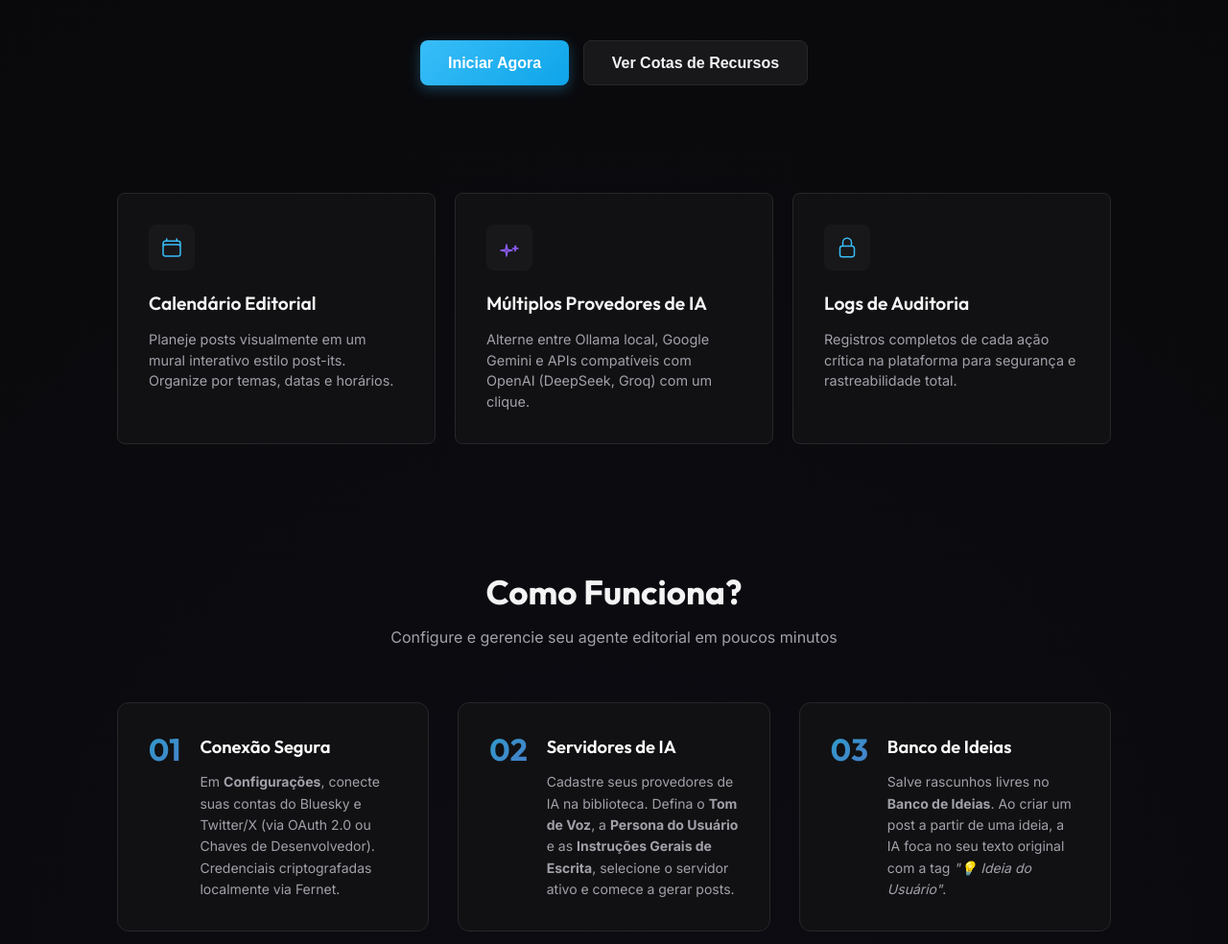
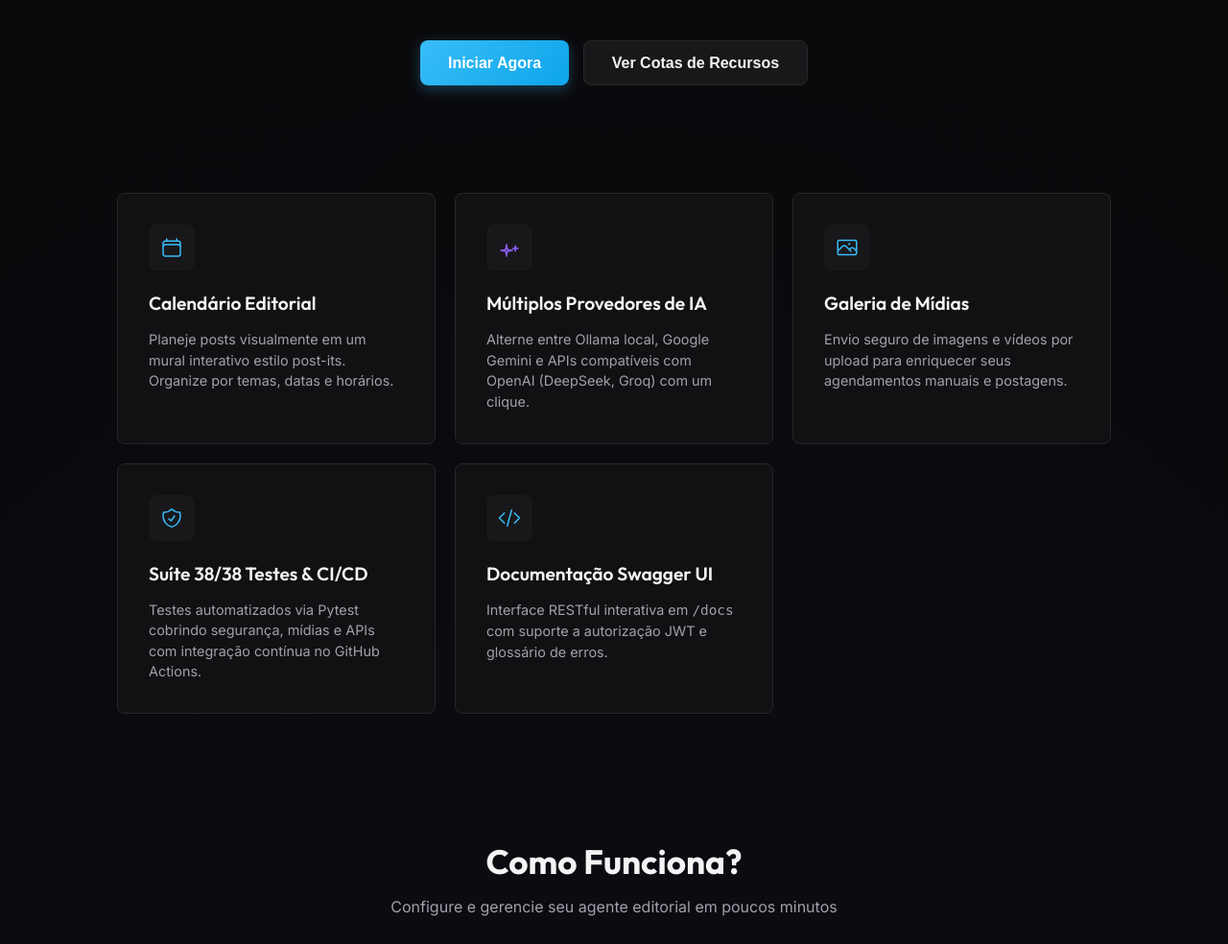
Before and after one commit to Iquitim/pulse, a FastAPI app: page / in a window 1280 px wide. Shown: the part 448-1432 px from the top of the page at 96% size. Run offline with FastAPI, Linux system fonts and the light colour scheme; parts of the project's set-up code (start-up, migrations or seed data) failed here and were passed over.

Commit message:
feat: adicionar sub-aba e botao no topo para Galeria de Midias e atualizar Landing Page

```diff
--- a/static/js/events/library.js
+++ b/static/js/events/library.js
@@ -134,9 +134,12 @@ export function setupLibraryEvents() {
 
       if (subtab === 'ideas') {
         api.fetchIdeas();
+      } else if (subtab === 'media') {
+        import('./media.js').then(m => m.renderMediaLibraryGrid('tab-media-library-grid'));
       }
     });
   });
+
 
   // --- Create New Idea Form ---
   const formNewIdea = document.getElementById('form-new-idea');
--- a/static/js/events/media.js
+++ b/static/js/events/media.js
@@ -31,9 +31,9 @@ export function setCalendarSelectedMedia(media) {
   if (mediaBox) mediaBox.classList.remove('hidden');
 }
 
-export async function renderMediaLibraryGrid() {
-  const grid = document.getElementById('media-library-grid');
-  const badge = document.getElementById('media-count-badge');
+export async function renderMediaLibraryGrid(targetGridId = 'media-library-grid') {
+  const grid = document.getElementById(targetGridId);
+  const badge = document.getElementById(targetGridId === 'tab-media-library-grid' ? 'tab-media-count-badge' : 'media-count-badge');
   if (!grid) return;
 
   grid.innerHTML = '<div style="font-size: 0.75rem; color: var(--text-muted); grid-column: 1/-1; text-align: center;">Carregando mídias...</div>';
@@ -43,7 +43,7 @@ export async function renderMediaLibraryGrid() {
     if (badge) badge.textContent = `${mediaList.length} mídias`;
 
     if (mediaList.length === 0) {
-      grid.innerHTML = '<div style="font-size: 0.75rem; color: var(--text-muted); grid-column: 1/-1; text-align: center; padding: 1rem;">Nenhuma mídia enviada ainda. Faça o upload acima!</div>';
+      grid.innerHTML = '<div style="font-size: 0.75rem; color: var(--text-muted); grid-column: 1/-1; text-align: center; padding: 1.5rem;">Nenhuma mídia enviada ainda. Faça o upload acima!</div>';
       return;
     }
 
@@ -55,20 +55,20 @@ export async function renderMediaLibraryGrid() {
 
       const isVideo = item.mime_type.startsWith('video/');
       const mediaPreview = isVideo
-        ? `<div style="height: 80px; background: #000; display: flex; align-items: center; justify-content: center; color: #fff; font-size: 0.7rem;">🎬 Vídeo</div>`
-        : `<img src="${item.url}" alt="${item.original_name}" style="height: 80px; width: 100%; object-fit: cover;">`;
+        ? `<div style="height: 90px; background: #000; display: flex; align-items: center; justify-content: center; color: #fff; font-size: 0.7rem;">🎬 Vídeo</div>`
+        : `<img src="${item.url}" alt="${item.original_name}" style="height: 90px; width: 100%; object-fit: cover;">`;
 
       const kb = Math.round(item.file_size / 1024);
       const sizeStr = kb > 1024 ? `${(kb / 1024).toFixed(1)} MB` : `${kb} KB`;
 
       card.innerHTML = `
         ${mediaPreview}
-        <div style="padding: 0.4rem; font-size: 0.65rem; flex: 1; display: flex; flex-direction: column; justify-content: space-between;">
+        <div style="padding: 0.45rem; font-size: 0.65rem; flex: 1; display: flex; flex-direction: column; justify-content: space-between;">
           <div style="font-weight: 600; color: var(--text-primary); text-overflow: ellipsis; overflow: hidden; white-space: nowrap;" title="${item.original_name}">${item.original_name}</div>
           <div style="color: var(--text-muted); font-size: 0.6rem; margin-bottom: 0.35rem;">${sizeStr}</div>
           <div style="display: flex; gap: 0.25rem;">
             <button type="button" class="btn-select-media btn-primary" data-id="${item.id}" style="flex: 1; font-size: 0.6rem; padding: 0.2rem 0.3rem;">Anexar</button>
-            <button type="button" class="btn-delete-media" data-id="${item.id}" style="background: none; border: 1px solid var(--border-color); color: #F43F5E; border-radius: 4px; padding: 0.2rem 0.3rem; font-size: 0.6rem; cursor: pointer;">🗑️</button>
+            <button type="button" class="btn-delete-media" data-id="${item.id}" style="background: none; border: 1px solid var(--border-color); color: #F43F5E; border-radius: 4px; padding: 0.2rem 0.3rem; font-size: 0.6rem; cursor: pointer;">🗑️ Excluir</button>
           </div>
         </div>
       `;
@@ -80,6 +80,12 @@ export async function renderMediaLibraryGrid() {
         const modal = document.getElementById('media-library-modal');
         if (modal) modal.classList.add('hidden');
         addConsoleLog(`Mídia "${item.original_name}" selecionada para o agendamento.`, 'sucesso');
+        // Open calendar form if not open
+        const calendarModal = document.getElementById('calendar-form-modal');
+        if (calendarModal && calendarModal.classList.contains('hidden')) {
+          const btnOpenCal = document.getElementById('btn-open-calendar-form');
+          if (btnOpenCal) btnOpenCal.click();
+        }
       });
 
       // Delete button listener
@@ -90,7 +96,8 @@ export async function renderMediaLibraryGrid() {
           try {
             await api.deleteMediaAPI(item.id);
             addConsoleLog(`Mídia "${item.original_name}" excluída com sucesso.`, 'sucesso');
-            renderMediaLibraryGrid();
+            renderMediaLibraryGrid('media-library-grid');
+            renderMediaLibraryGrid('tab-media-library-grid');
           } catch (err) {
             addConsoleLog(`Erro ao excluir mídia: ${err.message}`, 'erro');
           }
@@ -108,9 +115,21 @@ export function setupMediaEvents() {
   const modal = document.getElementById('media-library-modal');
   const btnClose = document.getElementById('btn-close-media-library');
   const btnOpenGalleryPicker = document.getElementById('btn-open-gallery-picker');
+  const btnOpenHeaderGallery = document.getElementById('btn-open-media-gallery-header');
+
+  if (btnOpenHeaderGallery && modal) {
+    btnOpenHeaderGallery.addEventListener('click', () => {
+      renderMediaLibraryGrid('media-library-grid');
+      modal.classList.remove('hidden');
+    });
+  }
 
   const dropzone = document.getElementById('media-upload-dropzone');
+
   const fileInput = document.getElementById('media-file-input');
+
+  const tabDropzone = document.getElementById('tab-media-upload-dropzone');
+  const tabFileInput = document.getElementById('tab-media-file-input');
 
   const btnUploadDirect = document.getElementById('btn-upload-direct-media');
   const directFileInput = document.getElementById('calendar-direct-file-input');
@@ -118,7 +137,7 @@ export function setupMediaEvents() {
 
   if (btnOpenGalleryPicker && modal) {
     btnOpenGalleryPicker.addEventListener('click', () => {
-      renderMediaLibraryGrid();
+      renderMediaLibraryGrid('media-library-grid');
       modal.classList.remove('hidden');
     });
   }
@@ -140,10 +159,31 @@ export function setupMediaEvents() {
       if (!file) return;
       try {
         addConsoleLog(`Enviando arquivo ${file.name}...`, 'info');
-        const uploaded = await api.uploadMediaAPI(file);
+        await api.uploadMediaAPI(file);
         addConsoleLog(`Upload de ${file.name} concluído com sucesso!`, 'sucesso');
         fileInput.value = '';
-        renderMediaLibraryGrid();
+        renderMediaLibraryGrid('media-library-grid');
+        renderMediaLibraryGrid('tab-media-library-grid');
+      } catch (err) {
+        addConsoleLog(`Erro no upload: ${err.message}`, 'erro');
+        alert(err.message);
+      }
+    });
+  }
+
+  // Upload in tab dropzone
+  if (tabDropzone && tabFileInput) {
+    tabDropzone.addEventListener('click', () => tabFileInput.click());
+    tabFileInput.addEventListener('change', async (e) => {
+      const file = e.target.files[0];
+      if (!file) return;
+      try {
+        addConsoleLog(`Enviando arquivo ${file.name}...`, 'info');
+        await api.uploadMediaAPI(file);
+        addConsoleLog(`Upload de ${file.name} concluído com sucesso!`, 'sucesso');
+        tabFileInput.value = '';
+        renderMediaLibraryGrid('tab-media-library-grid');
+        renderMediaLibraryGrid('media-library-grid');
       } catch (err) {
         addConsoleLog(`Erro no upload: ${err.message}`, 'erro');
         alert(err.message);
@@ -163,6 +203,7 @@ export function setupMediaEvents() {
         addConsoleLog(`Upload de ${file.name} concluído com sucesso!`, 'sucesso');
         directFileInput.value = '';
         setCalendarSelectedMedia(uploaded);
+        renderMediaLibraryGrid('tab-media-library-grid');
       } catch (err) {
         addConsoleLog(`Erro no upload: ${err.message}`, 'erro');
         alert(err.message);
--- a/templates/components/header.html
+++ b/templates/components/header.html
@@ -98,6 +98,12 @@
           <svg viewBox="0 0 24 24" fill="none" stroke="currentColor" stroke-width="2" stroke-linecap="round" stroke-linejoin="round" class="icon-moon"><path d="M21 12.79A9 9 0 1 1 11.21 3 7 7 0 0 0 21 12.79z"></path></svg>
         </button>
 
+        <!-- Media Gallery Quick Access Button -->
+        <button type="button" id="btn-open-media-gallery-header" class="btn-theme-toggle" title="Galeria de Mídias" style="display: flex; align-items: center; justify-content: center; width: 34px; height: 34px; color: var(--color-accent);">
+          <svg viewBox="0 0 24 24" fill="none" stroke="currentColor" stroke-width="2" stroke-linecap="round" stroke-linejoin="round" style="width: 16px; height: 16px;"><rect x="3" y="3" width="18" height="18" rx="2" ry="2"></rect><circle cx="8.5" cy="8.5" r="1.5"></circle><polyline points="21 15 16 10 5 21"></polyline></svg>
+        </button>
+
+
         <!-- User Info & Logout -->
         <div class="user-badge-widget" id="user-info-widget" style="display: flex; align-items: center; gap: 0.75rem; border-left: 1px solid var(--border-color); padding-left: 0.75rem; margin-left: 0.25rem;">
           <span id="header-user-email" class="user-email-text" style="font-size: 0.75rem; font-weight: 500; color: var(--text-muted);">...</span>
--- a/templates/components/landing.html
+++ b/templates/components/landing.html
@@ -111,13 +111,32 @@
     <div class="feature-card">
       <div class="feature-icon">
         <svg xmlns="http://www.w3.org/2000/svg" fill="none" viewBox="0 0 24 24" stroke-width="1.5" stroke="currentColor" style="width: 24px; height: 24px;">
-          <path stroke-linecap="round" stroke-linejoin="round" d="M16.5 10.5V6.75a4.5 4.5 0 1 0-9 0v3.75m-.75 11.25h10.5a2.25 2.25 0 0 0 2.25-2.25v-6.75a2.25 2.25 0 0 0-2.25-2.25H6.75a2.25 2.25 0 0 0-2.25 2.25v6.75a2.25 2.25 0 0 0 2.25 2.25Z" />
+          <path stroke-linecap="round" stroke-linejoin="round" d="m2.25 15.75 5.159-5.159a2.25 2.25 0 0 1 3.182 0l5.159 5.159m-1.5-1.5 1.409-1.409a2.25 2.25 0 0 1 3.182 0l2.909 2.909m-18 3.75h16.5a1.5 1.5 0 0 0 1.5-1.5V6a1.5 1.5 0 0 0-1.5-1.5H3.75A1.5 1.5 0 0 0 2.25 6v12a1.5 1.5 0 0 0 1.5 1.5Zm10.5-11.25h.008v.008h-.008V8.25Zm.375 0a.375.375 0 1 1-.75 0 .375.375 0 0 1 .75 0Z" />
         </svg>
       </div>
-      <h3>Logs de Auditoria</h3>
-      <p>Registros completos de cada ação crítica na plataforma para segurança e rastreabilidade total.</p>
+      <h3>Galeria de Mídias</h3>
+      <p>Envio seguro de imagens e vídeos por upload para enriquecer seus agendamentos manuais e postagens.</p>
+    </div>
+    <div class="feature-card">
+      <div class="feature-icon">
+        <svg xmlns="http://www.w3.org/2000/svg" fill="none" viewBox="0 0 24 24" stroke-width="1.5" stroke="currentColor" style="width: 24px; height: 24px;">
+          <path stroke-linecap="round" stroke-linejoin="round" d="M9 12.75 11.25 15 15 9.75m-3-7.036A11.959 11.959 0 0 1 3.598 6 11.99 11.99 0 0 0 3 9.749c0 5.592 3.824 10.29 9 11.623 5.176-1.332 9-6.03 9-11.622 0-1.31-.21-2.571-.598-3.751A11.959 11.959 0 0 1 12 2.714Z" />
+        </svg>
+      </div>
+      <h3>Suíte 38/38 Testes & CI/CD</h3>
+      <p>Testes automatizados via Pytest cobrindo segurança, mídias e APIs com integração contínua no GitHub Actions.</p>
+    </div>
+    <div class="feature-card">
+      <div class="feature-icon">
+        <svg xmlns="http://www.w3.org/2000/svg" fill="none" viewBox="0 0 24 24" stroke-width="1.5" stroke="currentColor" style="width: 24px; height: 24px;">
+          <path stroke-linecap="round" stroke-linejoin="round" d="M17.25 6.75 22.5 12l-5.25 5.25m-10.5 0L1.5 12l5.25-5.25m7.5-3-4.5 16.5" />
+        </svg>
+      </div>
+      <h3>Documentação Swagger UI</h3>
+      <p>Interface RESTful interativa em <code>/docs</code> com suporte a autorização JWT e glossário de erros.</p>
     </div>
   </section>
+
 
   <!-- Manual Section -->
   <section class="landing-manual" id="manual-section">
--- a/templates/components/tab_library.html
+++ b/templates/components/tab_library.html
@@ -10,6 +10,11 @@
             <svg viewBox="0 0 24 24" fill="none" stroke="currentColor" stroke-width="2" stroke-linecap="round" stroke-linejoin="round" class="svg-inline" style="width: 14px; height: 14px;"><path d="M9.663 17h4.673M12 3v1m6.364.364l-.707.707M21 12h-1M4 12H3m3.343-5.657l-.707-.707m2.828 9.9a5 5 0 113.536 0V21h-3v-3.757z"></path></svg>
             <span>Banco de Ideias Brutas</span>
           </button>
+          <button type="button" class="sub-tab-btn" data-subtab="media" id="btn-subtab-media" style="background: none; border: none; color: var(--text-secondary); font-weight: 500; padding: 0.5rem 1rem; cursor: pointer; border-bottom: 2px solid transparent; transition: all var(--transition-fast); display: flex; align-items: center; gap: 0.5rem; font-family: var(--font-sans); font-size: 0.85rem;">
+            <svg viewBox="0 0 24 24" fill="none" stroke="currentColor" stroke-width="2" stroke-linecap="round" stroke-linejoin="round" class="svg-inline" style="width: 14px; height: 14px;"><rect x="3" y="3" width="18" height="18" rx="2" ry="2"></rect><circle cx="8.5" cy="8.5" r="1.5"></circle><polyline points="21 15 16 10 5 21"></polyline></svg>
+            <span>Galeria de Mídias</span>
+          </button>
+
         </div>
 
         <!-- Sub-tab Panel: History -->
@@ -122,4 +127,29 @@
             </section>
           </div>
         </div>
+
+        <!-- Sub-tab Panel: Media Gallery -->
+        <div class="sub-tab-panel-content hidden" id="subpanel-media">
+          <section class="panel-section">
+            <div class="panel-header">
+              <h3>Galeria de Mídias Salvas</h3>
+              <span id="tab-media-count-badge" style="font-size: 0.75rem; color: var(--text-muted);">Mídias enviadas via upload</span>
+            </div>
+
+            <!-- Upload Area inside Tab -->
+            <div id="tab-media-upload-dropzone" style="border: 2px dashed var(--border-color); border-radius: var(--radius-md); padding: 1.25rem; text-align: center; background: var(--bg-surface); cursor: pointer; transition: all 0.2s ease; margin-bottom: 1.25rem;">
+              <input type="file" id="tab-media-file-input" accept="image/jpeg,image/png,image/gif,image/webp,video/mp4" style="display: none;">
+              <div style="display: flex; flex-direction: column; align-items: center; gap: 0.35rem;">
+                <svg viewBox="0 0 24 24" fill="none" stroke="currentColor" stroke-width="2" style="width: 32px; height: 32px; color: var(--color-accent);"><path d="M21 15v4a2 2 0 0 1-2 2H5a2 2 0 0 1-2-2v-4"/><polyline points="17 8 12 3 7 8"/><line x1="12" y1="3" x2="12" y2="15"/></svg>
+                <span style="font-size: 0.85rem; font-weight: 600; color: var(--text-primary);">Clique para fazer upload de Imagem ou Vídeo</span>
+                <span style="font-size: 0.75rem; color: var(--text-muted);">Suporta JPG, PNG, GIF, WebP (até 10MB) ou MP4 (até 50MB)</span>
+              </div>
+            </div>
+
+            <!-- Grid container for media items -->
+            <div id="tab-media-library-grid" style="display: grid; grid-template-columns: repeat(auto-fill, minmax(140px, 1fr)); gap: 1rem; min-height: 200px;">
+              <!-- Dynamically populated via JS -->
+            </div>
+          </section>
+        </div>
       </div>
```
Also changed, not shown: app/database.py (+17 -0 lines).
